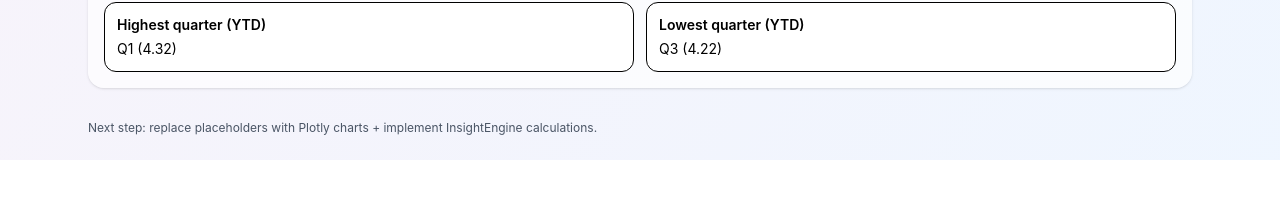
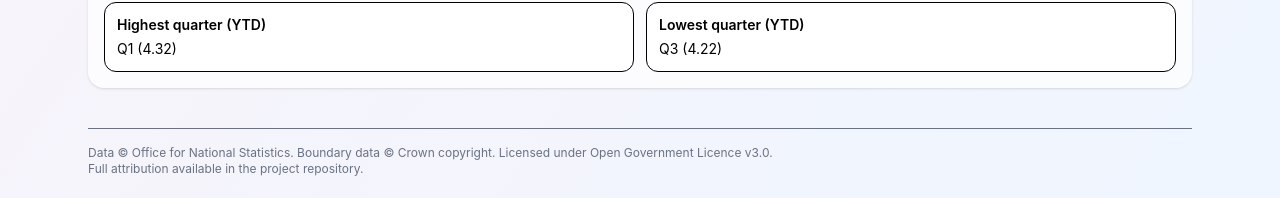
Before and after one commit to RSE1982/Feb-Hackathon, a React (Vite) app in the folder hackathon-app/: page / in a window 1280 px wide. Shown: the part 1618-1816 px from the top of the page. Before the commit the page ends 1778 px from the top, so only its background shows below. Built offline with nearby package versions, Linux system fonts and the light colour scheme; what proj4 would draw is missing.

Commit message:
fix: add short data license to footer

```diff
--- a/hackathon-app/src/pages/Dashboard.jsx
+++ b/hackathon-app/src/pages/Dashboard.jsx
@@ -202,9 +202,12 @@ export default function Dashboard() {
 					allData={data}
 				/>
 
-				<footer className='text-xs text-gray-600 pt-2'>
-					Next step: replace placeholders with Plotly charts + implement
-					InsightEngine calculations.
+				<footer className='text-xs text-gray-500 mt-10 border-t pt-4'>
+					<p>
+						Data © Office for National Statistics. Boundary data © Crown
+						copyright. Licensed under Open Government Licence v3.0.
+					</p>
+					<p>Full attribution available in the project repository.</p>
 				</footer>
 			</div>
 		</div>
```
